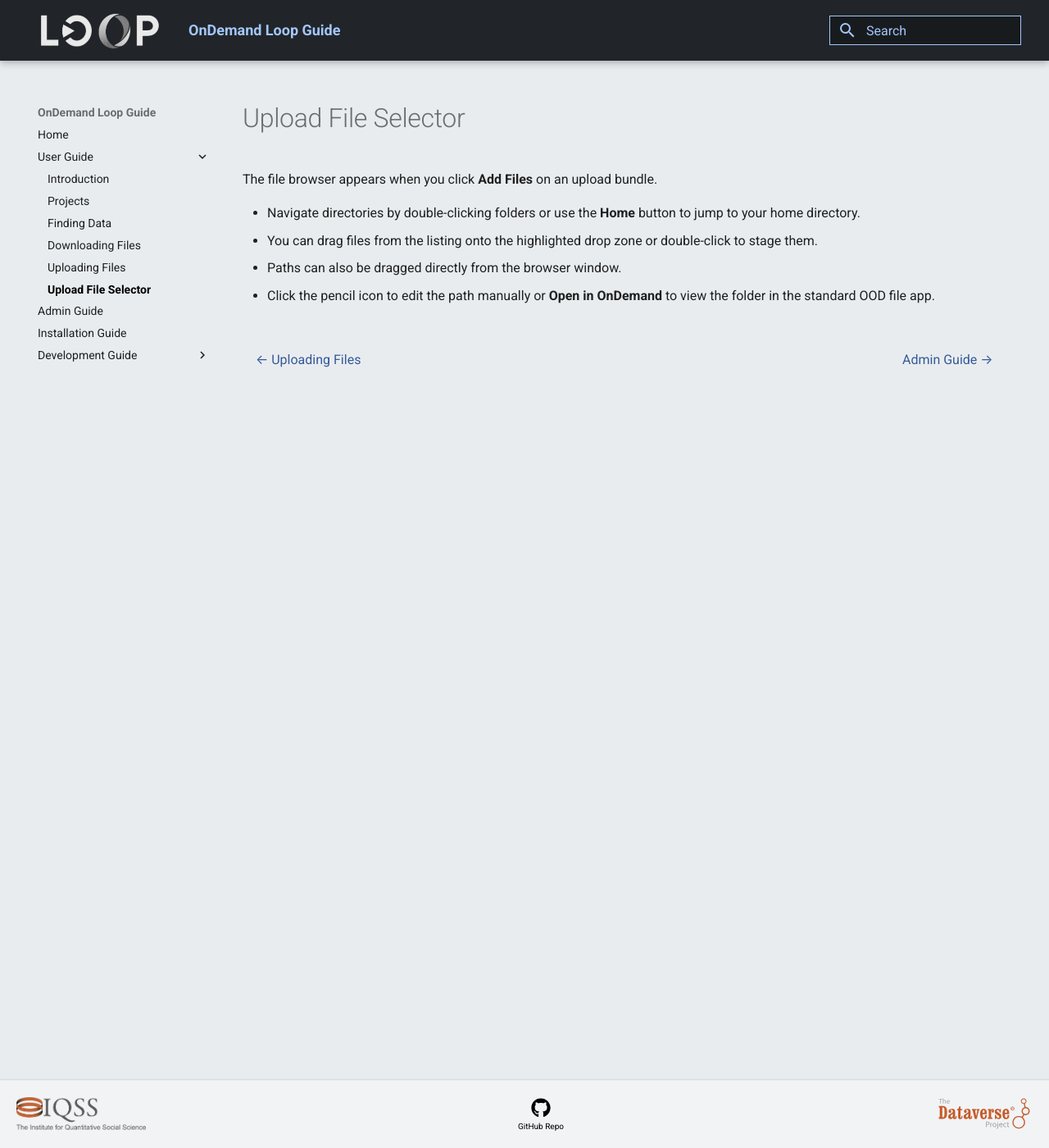
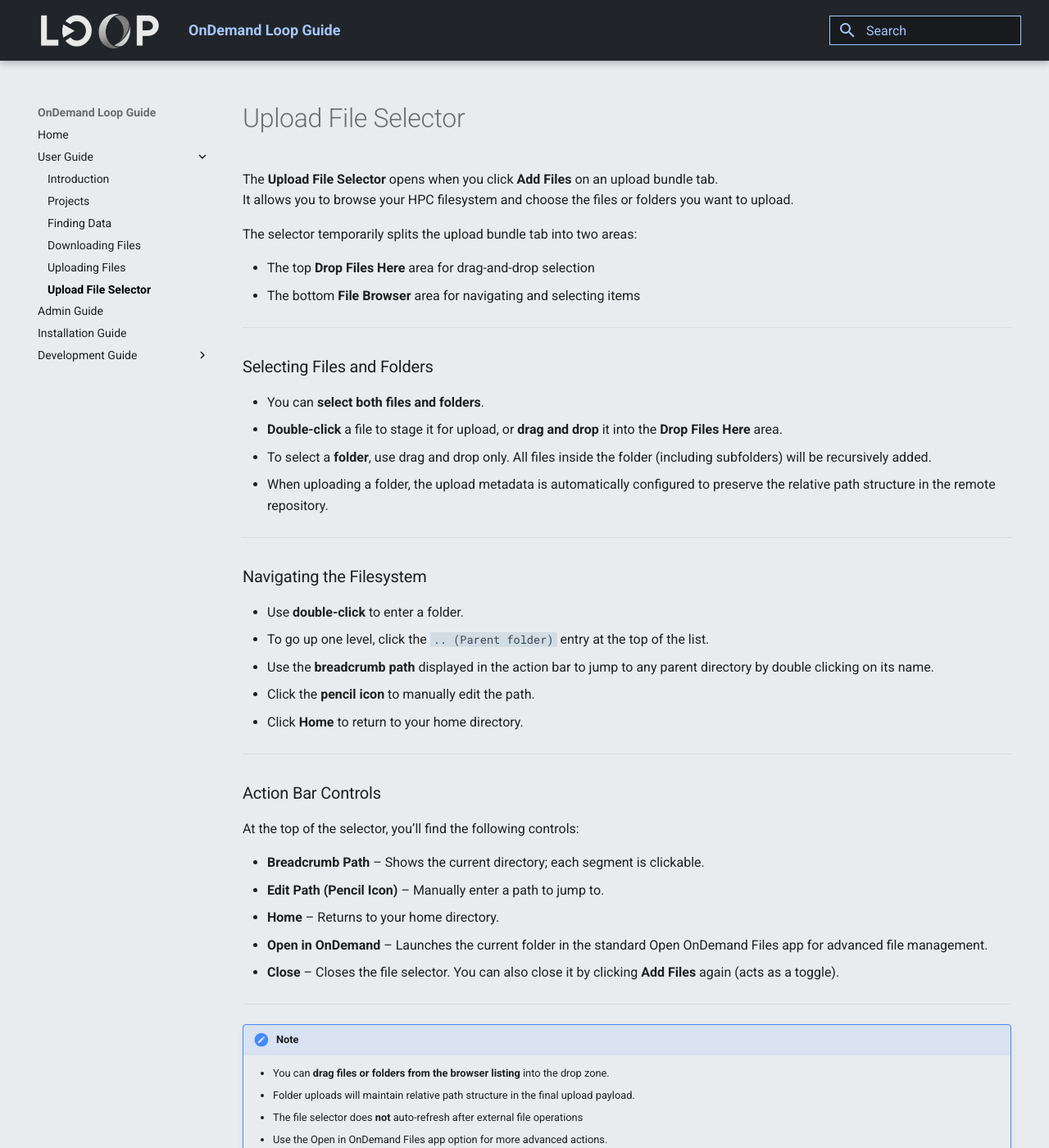
Before and after one commit to theam/aday-ondemand-loop, an MkDocs documentation site: the page built from docs/guide/content/user_guide/upload_file_selector.md, in a window 1280 px wide and 1400 px high. Shown: the whole window at 82% size. Built offline with MkDocs 1.6.1 and Material for MkDocs 9.7.7, drawn with Linux system fonts in a browser that asks for light colours.

Commit message:
feat: Added upload file selector section to user guide (#281)

```diff
--- a/docs/guide/content/user_guide/upload_file_selector.md
+++ b/docs/guide/content/user_guide/upload_file_selector.md
@@ -1,8 +1,49 @@
 # Upload File Selector
 
-The file browser appears when you click **Add Files** on an upload bundle.
+The **Upload File Selector** opens when you click **Add Files** on an upload bundle tab.
+It allows you to browse your HPC filesystem and choose the files or folders you want to upload.
 
-* Navigate directories by double-clicking folders or use the **Home** button to jump to your home directory.
-* You can drag files from the listing onto the highlighted drop zone or double-click to stage them.
-* Paths can also be dragged directly from the browser window.
-* Click the pencil icon to edit the path manually or **Open in OnDemand** to view the folder in the standard OOD file app.
+The selector temporarily splits the upload bundle tab into two areas:
+
+- The top **Drop Files Here** area for drag-and-drop selection
+- The bottom **File Browser** area for navigating and selecting items
+
+---
+
+### Selecting Files and Folders
+
+- You can **select both files and folders**.
+- **Double-click** a file to stage it for upload, or **drag and drop** it into the **Drop Files Here** area.
+- To select a **folder**, use drag and drop only. All files inside the folder (including subfolders) will be recursively added.
+- When uploading a folder, the upload metadata is automatically configured to preserve the relative path structure in the remote repository.
+
+---
+
+### Navigating the Filesystem
+
+- Use **double-click** to enter a folder.
+- To go up one level, click the `.. (Parent folder)` entry at the top of the list.
+- Use the **breadcrumb path** displayed in the action bar to jump to any parent directory by double clicking on its name.
+- Click the **pencil icon** to manually edit the path.
+- Click **Home** to return to your home directory.
+
+---
+
+### Action Bar Controls
+
+At the top of the selector, you’ll find the following controls:
+
+- **Breadcrumb Path** – Shows the current directory; each segment is clickable.
+- **Edit Path (Pencil Icon)** – Manually enter a path to jump to.
+- **Home** – Returns to your home directory.
+- **Open in OnDemand** – Launches the current folder in the standard Open OnDemand Files app for advanced file management.
+- **Close** – Closes the file selector. You can also close it by clicking **Add Files** again (acts as a toggle).
+
+---
+
+!!! note
+
+    - You can **drag files or folders from the browser listing** into the drop zone.
+    - Folder uploads will maintain relative path structure in the final upload payload.
+    - The file selector does **not** auto-refresh after external file operations
+    - Use the Open in OnDemand Files app option for more advanced actions.
--- a/docs/guide/overrides/partials/footer.html
+++ b/docs/guide/overrides/partials/footer.html
@@ -25,8 +25,8 @@
 
         <!-- Dataverse Logo -->
         <div class="d-flex align-items-center">
-            <a href="https://dataverse.org/" target="_blank" rel="noopener">
-                <img alt="Harvard Dataverse Project" height="40" src="{{ base_url }}/assets/dataverse_project.svg">
+            <a href="https://openondemand.org/" target="_blank" rel="noopener">
+                <img alt="Open OnDemand project" height="40" src="{{ base_url }}/assets/ood_logo.svg">
             </a>
         </div>
 
```
Also changed, not shown: application/app/assets/images/ood_logo.svg (added), docs/guide/content/assets/ood_logo.svg (added), 2 other files.
